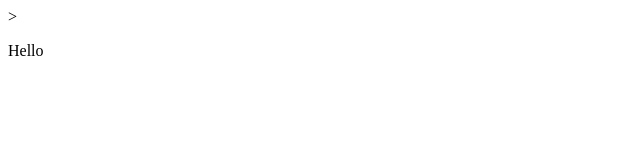
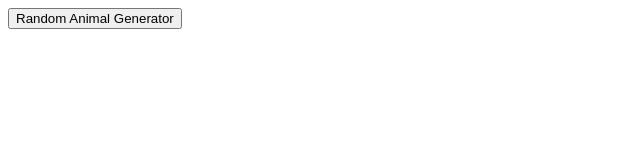
Before and after one commit to runes121/runes121.github.io, a plain HTML site: page index.html in a window 1280 px wide. Shown: the whole page, without its empty margins (0-640 px from the left). Drawn offline with Linux system fonts and the light colour scheme.

Commit message:
Update index.html

```diff
--- a/index.html
+++ b/index.html
@@ -1,2 +1,4 @@
-<title> E </title>>
-<p>Hello</p>
+<!DOCTYPE html>
+<html>
+    <button type="button">Random Animal Generator</button>
+</html>
```
